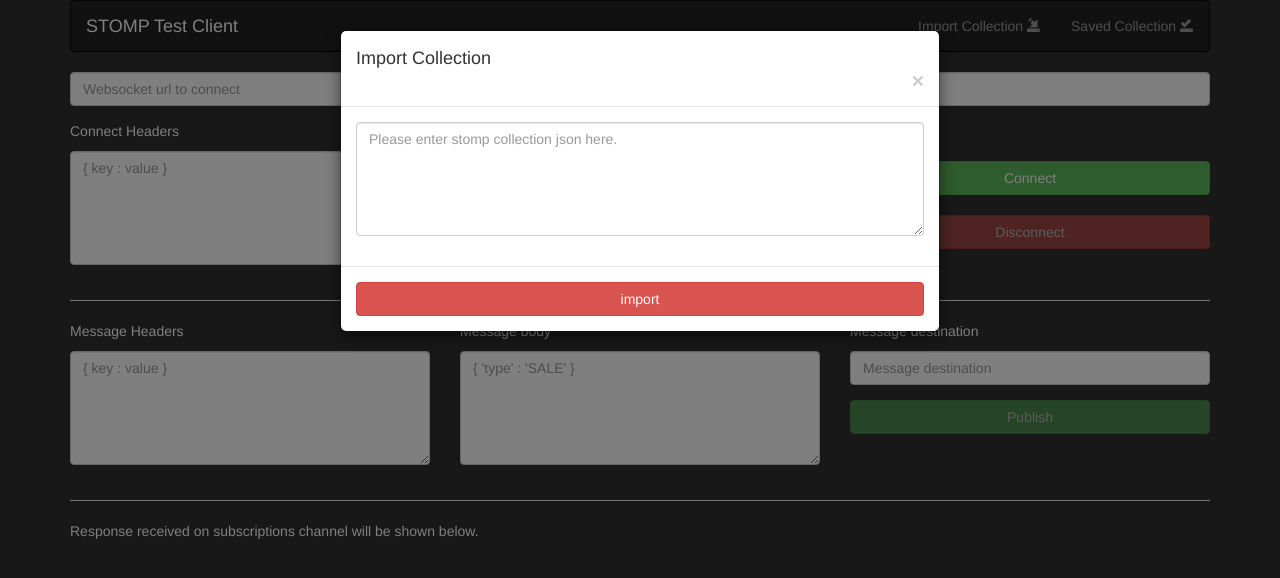
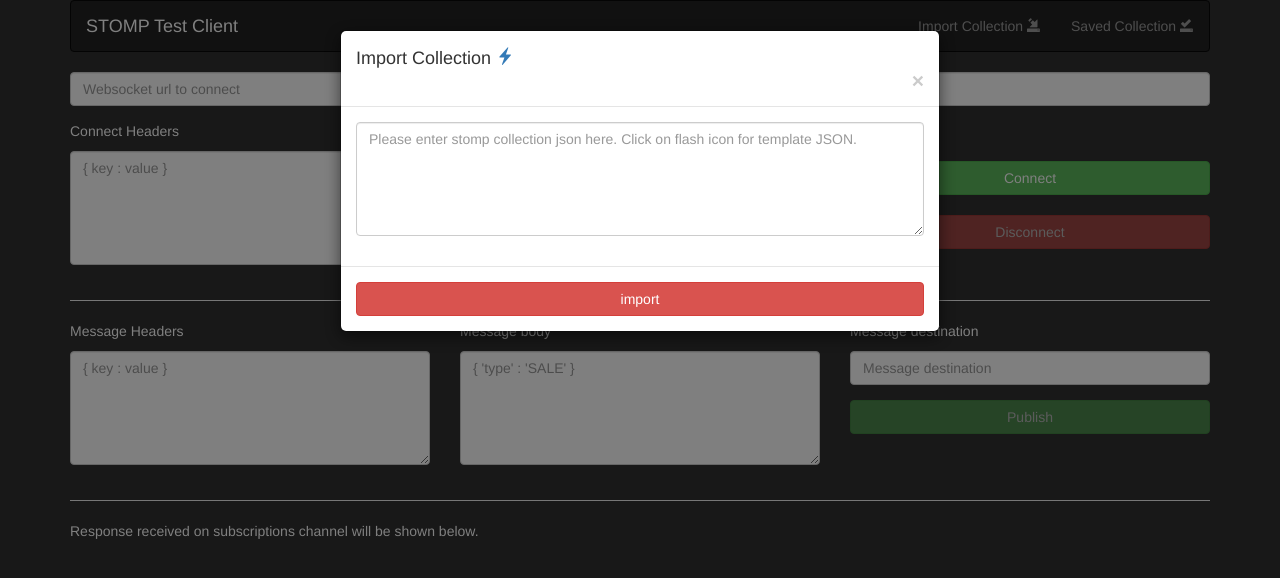
Before and after one commit to rishabhhanday/stomp-client-ng, an Angular app: page / in a window 1280 px wide. Both pictures are taken after a click on the link "Import Collection". Shown: the top 578 px of the page. Built offline with nearby package versions, Linux system fonts and the light colour scheme.

Commit message:
used localStorage to persist data

```diff
--- a/src/app/components/header/stomp-collection/stomp-collection.component.html
+++ b/src/app/components/header/stomp-collection/stomp-collection.component.html
@@ -25,7 +25,15 @@
     <div class="modal-content">
       <!-- Modal Header -->
       <div class="modal-header">
-        <h4 class="modal-title">Import Collection</h4>
+        <h4 class="modal-title">
+          Import Collection
+          <a
+            style="cursor: pointer"
+            (click)="autofillCollection(collectionJsonToImport)"
+          >
+            <span class="glyphicon glyphicon-flash"></span>
+          </a>
+        </h4>
         <button type="button" class="close" data-dismiss="modal">
           &times;
         </button>
@@ -37,7 +45,7 @@
           <textarea
             class="form-control"
             rows="5"
-            placeholder="Please enter stomp collection json here."
+            placeholder="Please enter stomp collection json here. Click on flash icon for template JSON."
             #collectionJsonToImport
             wrap="off"
           ></textarea>
--- a/src/app/components/header/stomp-collection/stomp-collection.component.ts
+++ b/src/app/components/header/stomp-collection/stomp-collection.component.ts
@@ -13,6 +13,7 @@ export class StompCollectionComponent implements OnInit {
   isConnected: boolean = false;
   collection: string = '';
   collectionNames: string[] = [];
+
   constructor(
     private stompService: StompService,
     private collectionService: CollectionService
@@ -49,4 +50,10 @@ export class StompCollectionComponent implements OnInit {
       'Collection successfully added. Please check saved collection to use.'
     );
   }
+
+  autofillCollection(collectionEl: HTMLTextAreaElement) {
+    collectionEl.value = JSONUtil.beautify(
+      JSON.stringify(this.collectionService.getAllCollections())
+    );
+  }
 }
--- a/src/app/service/collection-service.service.ts
+++ b/src/app/service/collection-service.service.ts
@@ -70,4 +70,8 @@ export class CollectionService {
 
     this.resetCollectionInLocalStorage();
   }
+
+  getAllCollections() {
+    return this.collections;
+  }
 }
```
